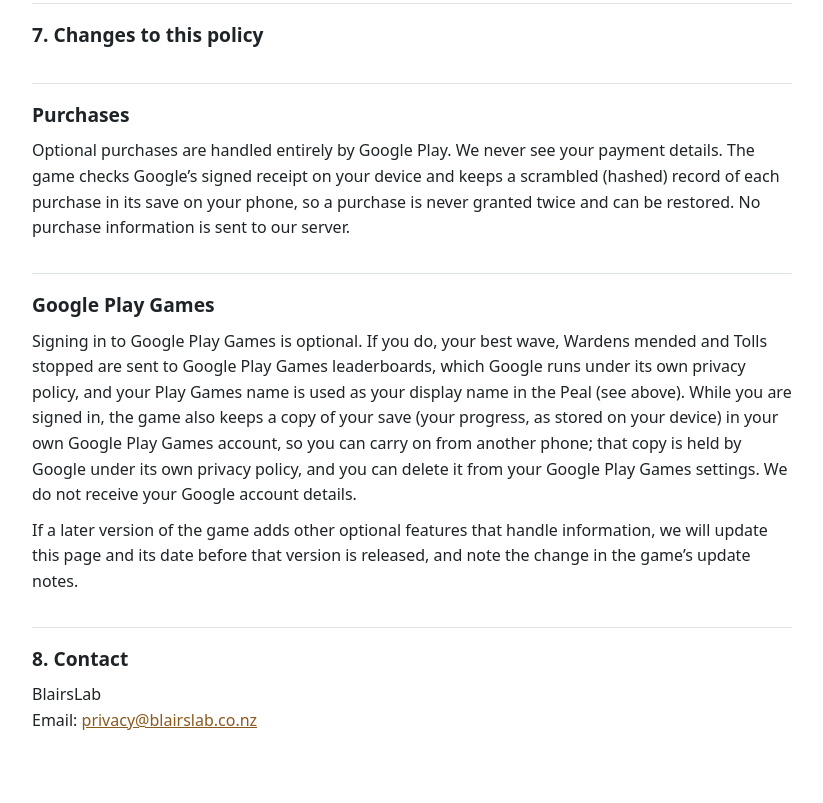
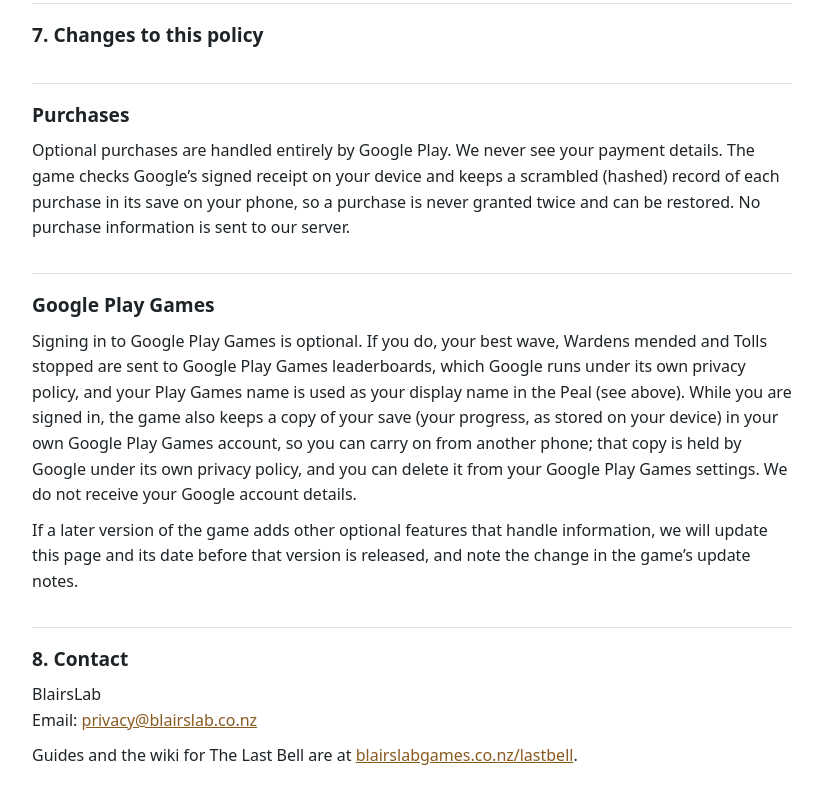
Before and after one commit to 5Rage/lastbell-privacy, a plain HTML site: page index.html in a window 1280 px wide. Shown: the part 3217-4020 px from the top of the page, without its empty margins (228-1051 px from the left). Drawn offline with Linux system fonts and the light colour scheme.

Commit message:
Link to the game's wiki

```diff
--- a/index.html
+++ b/index.html
@@ -87,6 +87,7 @@
 
 <h2>8. Contact</h2>
 <p>BlairsLab<br>Email: <a href="mailto:privacy@blairslab.co.nz">privacy@blairslab.co.nz</a></p>
+<p>Guides and the wiki for The Last Bell are at <a href="https://blairslabgames.co.nz/lastbell/">blairslabgames.co.nz/lastbell</a>.</p>
 </main>
 </body>
 </html>
```
